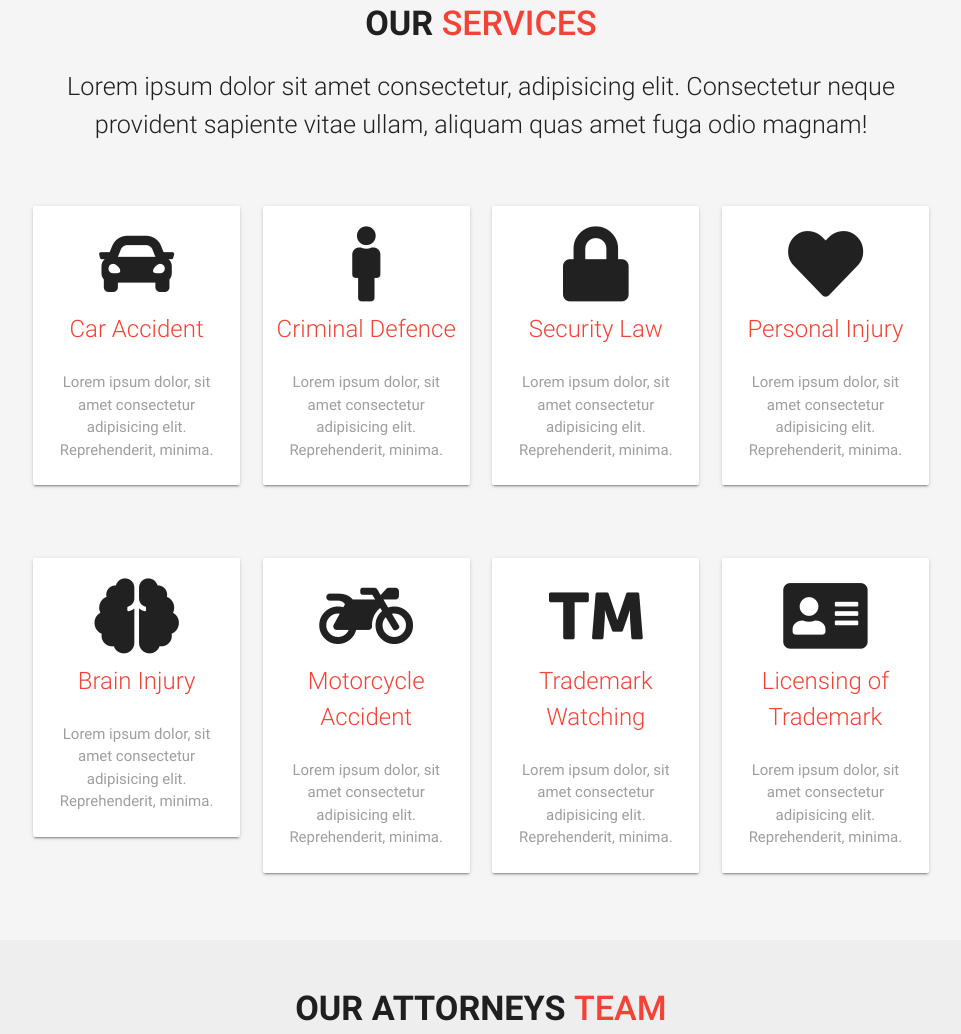
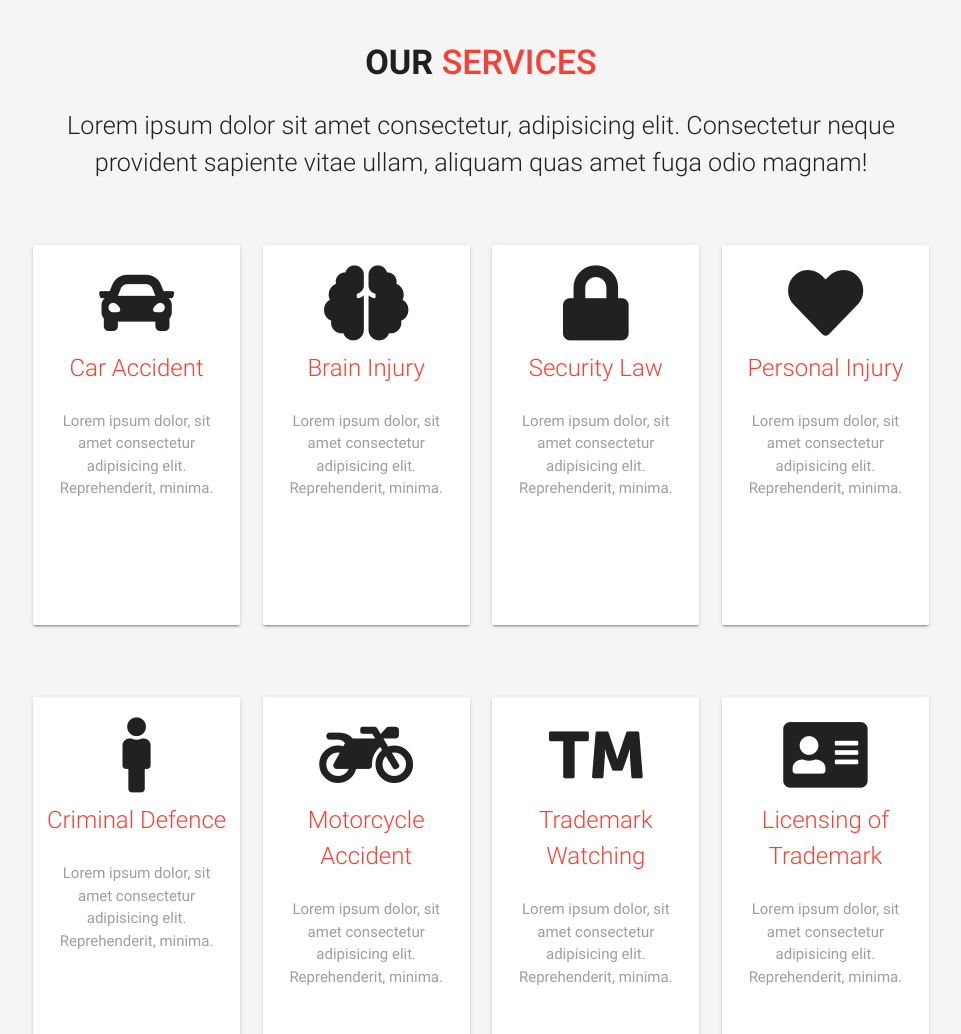
Before and after one commit to m4muchu/lawDeskIndia, a plain HTML site: page index.html in a window 1280 px wide. Shown: the part 3594-4628 px from the top of the page, without its empty margins (159-1120 px from the left). Drawn offline with nearby package versions, Linux system fonts and the light colour scheme; some packages are replaced by stand-ins of ours.

Commit message:
change photo size

```diff
--- a/css/main.css
+++ b/css/main.css
@@ -77,6 +77,14 @@
 .row-1,
 .row-2 {
   padding-top: 30px;
+}
+
+.row-1 .card {
+  height: 380px;
+}
+
+.row-2 .card {
+  height: 380px;
 }
 
 .row-head p {
--- a/index.html
+++ b/index.html
@@ -278,7 +278,7 @@
             </div>
             <h5 class="card-title red-text">Criminal Law</h5>
             <div class="card-content">
-              Lorem ipsum, dolor sit amet consectetur adipisicing elit. Consequuntur, repudiandae! Lorem ipsum, dolor sit amet Lorem ipsum
+              Lorem ipsum, dolor sit amet consectetur adipisicing elit. Consequuntur
             </div>
           </div>
         </div>
@@ -358,9 +358,9 @@
         <div class="col s12 m3">
           <div class="card hvr-grow">
             <div class="card-image">
-              <i class="fas fa-male fa-5x"></i>
+              <i class="fa fa-brain fa-5x"></i>
             </div>
-            <span class="card-title red-text lighten-1">Criminal Defence</span>
+            <span class="card-title red-text lighten-1">Brain Injury</span>
             <div class="card-content grey-text darken-5">
               Lorem ipsum dolor, sit amet consectetur adipisicing elit. Reprehenderit, minima.
             </div>
@@ -394,12 +394,13 @@
 
 
       <div class="row row-2">
+
         <div class="col s12 m3">
           <div class="card hvr-grow">
             <div class="card-image">
-              <i class="fa fa-brain fa-5x"></i>
+              <i class="fas fa-male fa-5x"></i>
             </div>
-            <span class="card-title red-text lighten-1">Brain Injury</span>
+            <span class="card-title red-text lighten-1">Criminal Defence</span>
             <div class="card-content grey-text darken-5">
               Lorem ipsum dolor, sit amet consectetur adipisicing elit. Reprehenderit, minima.
             </div>
```
Also changed, not shown: img/p6.jpg.
